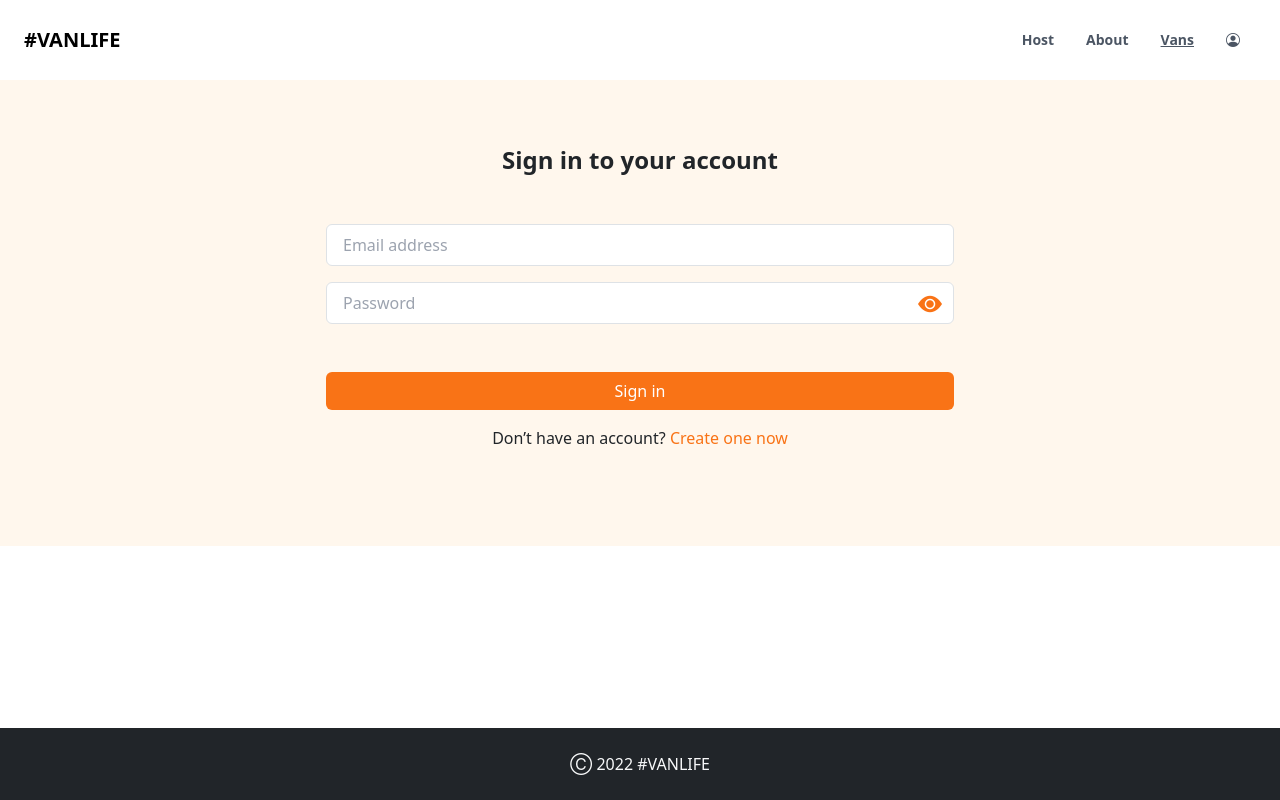
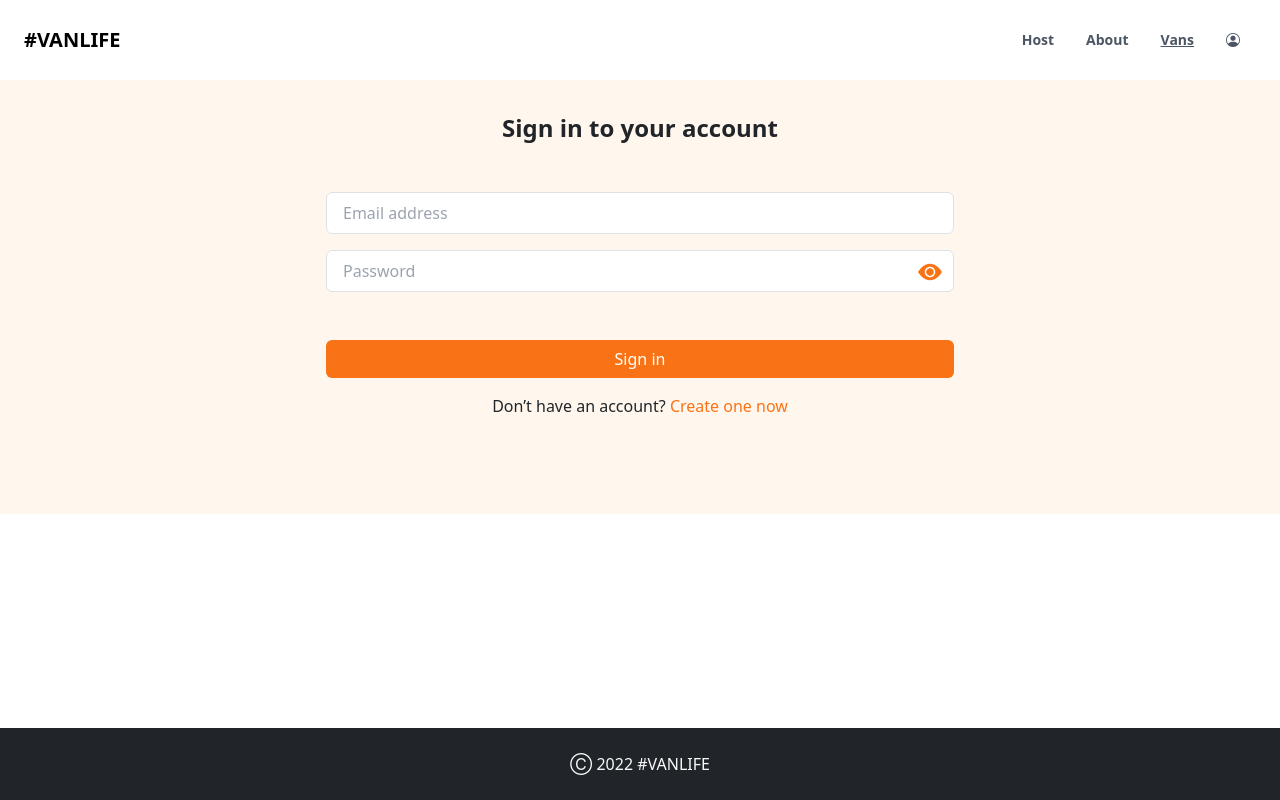
Before and after one commit to josephadeshola/React-test, a React (Vite) app: page /#/login in a window 1280 px wide. Built offline with nearby package versions, Linux system fonts and the light colour scheme.

Commit message:
code update

```diff
--- a/src/Pages/HostvanView.jsx
+++ b/src/Pages/HostvanView.jsx
@@ -120,13 +120,12 @@ const HostvanView = () => {
                     <span className="font-semibold ">Description</span>: <span>{Vans.description}</span>
                       <br />
                       <br />
-
                       <b>Visibility</b>: <span>Public</span>
                     </div>
                   )}
                   {activeTab === "pricing" && (
                     <div>
-                      <b>Pricing</b>:{" "}
+                      <b>Pricing</b>:
                       <span className="fw-bold">${Vans.price}.00 </span>
                       <span>/day</span>
                     </div>
--- a/src/Pages/Signin.jsx
+++ b/src/Pages/Signin.jsx
@@ -48,7 +48,7 @@ const togglePasswordVisibility=()=>{
   return (
     <div>
       <Navbar />
-      <div className="container bg-orange-50 h-auto mt-5 py-5">
+      <div className="container bg-orange-50 h-auto mt-3 py-5">
         <div className="mb-5 ">
           <form action="" onSubmit={formik.handleSubmit}>
             <div class="relative mb-4 md:w-1/2 w-full mx-auto">
@@ -63,6 +63,11 @@ const togglePasswordVisibility=()=>{
                 class="w-full bg-white rounded border border-gray-300 focus:ring-orange-300 focus:ring-2 text-base outline-none text-gray-700 py-1 px-3 leading-8 transition-colors duration-200 ease-in-out"
                 onChange={formik.handleChange}
               />
+              {formik.errors.email && formik.touched.email && (
+                <small className="text-danger text-center mx-auto mt-2 p-4">
+                  {formik.errors.email}
+                </small>
+              )}
               <input
                 placeholder="Password"
                 type={showPass ? 'text' : 'password'}
@@ -76,6 +81,11 @@ const togglePasswordVisibility=()=>{
                   <i  onClick={togglePasswordVisibility} class="bi absolute py-6 mr-1 bi-eye-fill bi text-2xl text-orange-500 top-40 transform -translate-y-1/2 right-2 cursor-pointer"></i>
                 )
               }
+              {formik.errors.password && formik.touched.password && (
+                <small className="text-danger text-center mx-auto mt-2 p-4">
+                  {formik.errors.password}
+                </small>
+              )}
               <button
                 className="btn hover:bg-orange-500 bg-orange-500 text-white w-full md:mt-4 mt-5"
                 type="submit"
```
